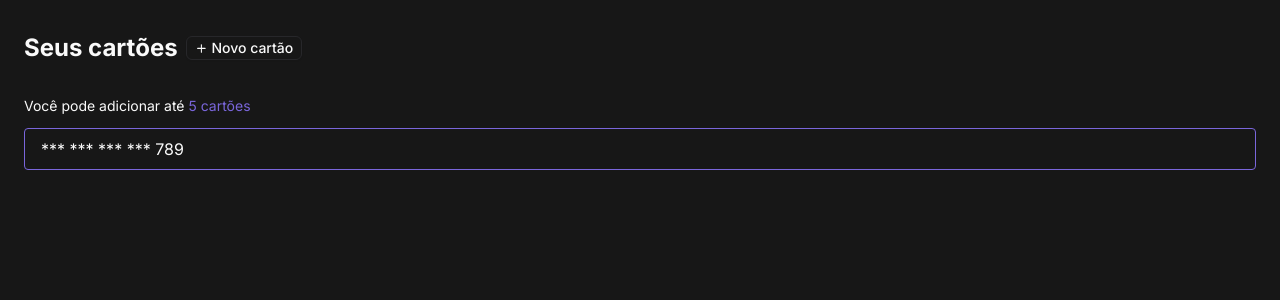
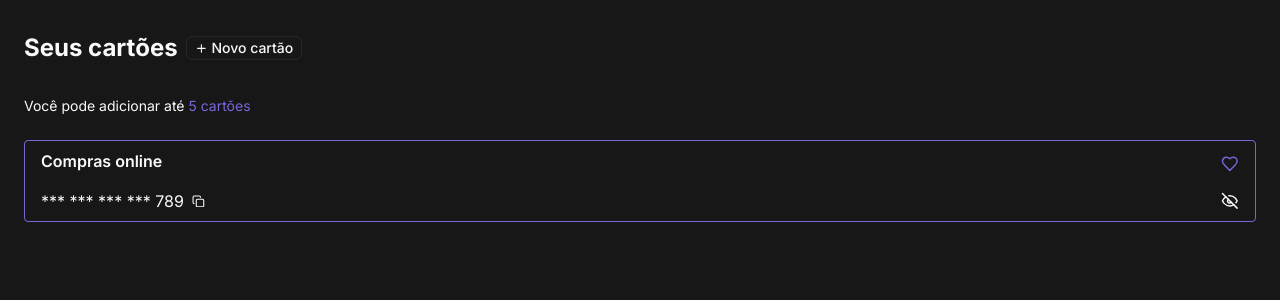
Before and after one commit to calvinsteixeira/register-payment-card, a Next.js app: page / in a window 1280 px wide. Shown: the top 300 px of the page. Built offline with nearby package versions, Linux system fonts and the light colour scheme.

Commit message:
Adicionando novos icones funcionais

```diff
--- a/app/globals.css
+++ b/app/globals.css
@@ -8,6 +8,10 @@
 @layer utilities {
   .i-sm {
     @apply h-[0.8rem] w-[0.8rem];
+  }
+
+  .i-md {
+    @apply h-[1.1rem] w-[1.1rem];
   }
 }
 
--- a/app/page.tsx
+++ b/app/page.tsx
@@ -15,7 +15,7 @@ export default function Home() {
           <Plus className="i-sm mr-1" /> Novo cartão
         </Button>
       </div>
-      <div className="flex flex-col gap-3 mt-8">
+      <div className="flex flex-col gap-6 mt-8">
         <h3 className="text-sm">Você pode adicionar até <span className="text-primary">5 cartões</span></h3>
         <div>
           <PaymentCardPreview />
--- a/components/Custom/containers/PaymentCardPreview.tsx
+++ b/components/Custom/containers/PaymentCardPreview.tsx
@@ -1,11 +1,22 @@
 import React from "react";
+import { EyeOff, Heart, Copy } from "@/icons";
 
 type Props = {};
 
 export default function PaymentCardPreview({}: Props) {
   return (
-    <div className="border-primary border-[0.1rem] px-4 py-2 rounded-sm transition-all ease-in-out duration-200 cursor-pointer hover:shadow-md hover:shadow-primary box-shad hover:scale-105">
-      *** *** *** *** 789
+    <div className="border-primary border-[0.1rem] px-4 py-2 rounded-sm transition-all ease-in-out duration-200 cursor-pointer hover:shadow-md hover:shadow-primary box-shad hover:scale-105 gap-4 flex flex-col">
+      <div className="flex flex-row items-end justify-between">
+        <p className="font-semibold">Compras online</p>
+        <Heart className="i-md text-primary" />
+      </div>
+      <div className="flex flex-row justify-between items-center">
+        <div className="flex flex-row gap-2 items-center">
+          <p>*** *** *** *** 789</p>
+          <Copy className="i-sm" />
+        </div>
+        <EyeOff className="i-md" />
+      </div>
     </div>
   );
 }
--- a/icons/index.ts
+++ b/icons/index.ts
@@ -1,3 +1,3 @@
-import { Plus } from "lucide-react"
+import { Plus, Heart, EyeOff, Copy  } from "lucide-react"
 
-export { Plus }
+export { Plus, Heart, EyeOff, Copy  }
```
